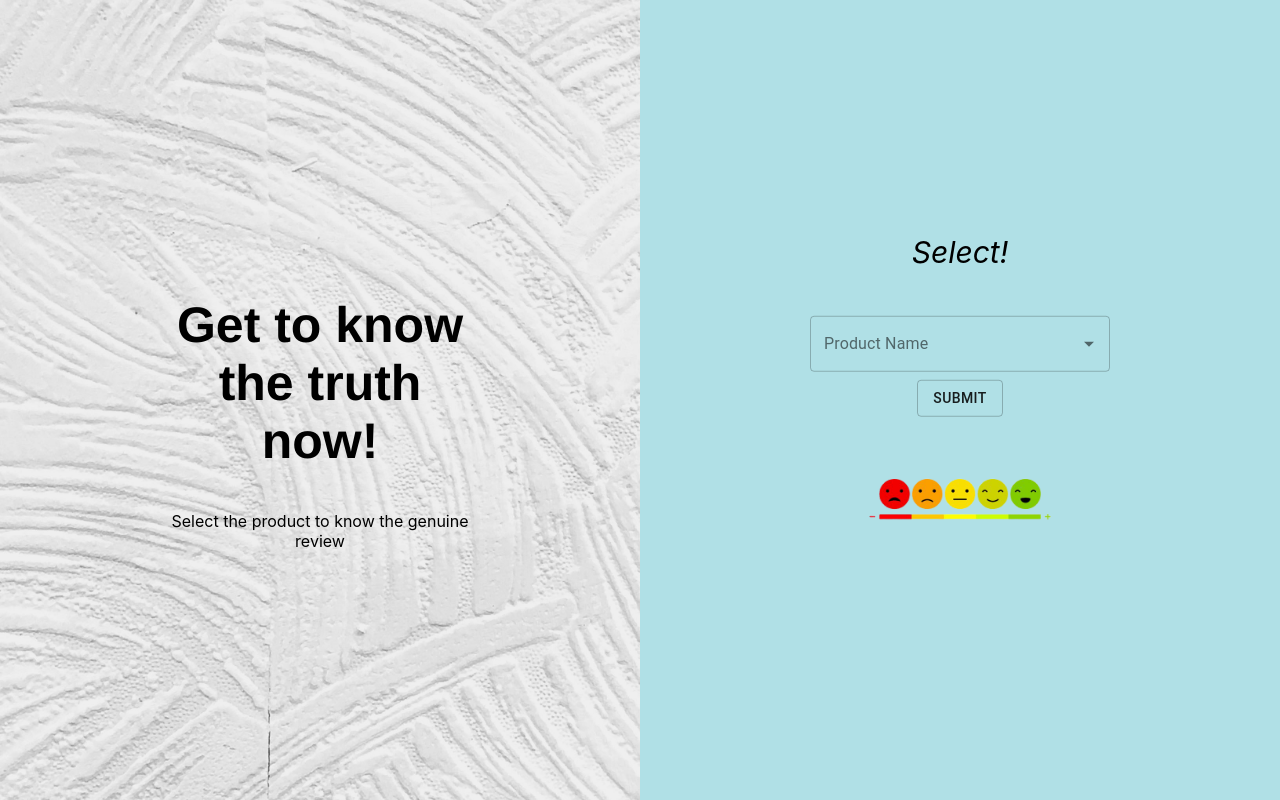
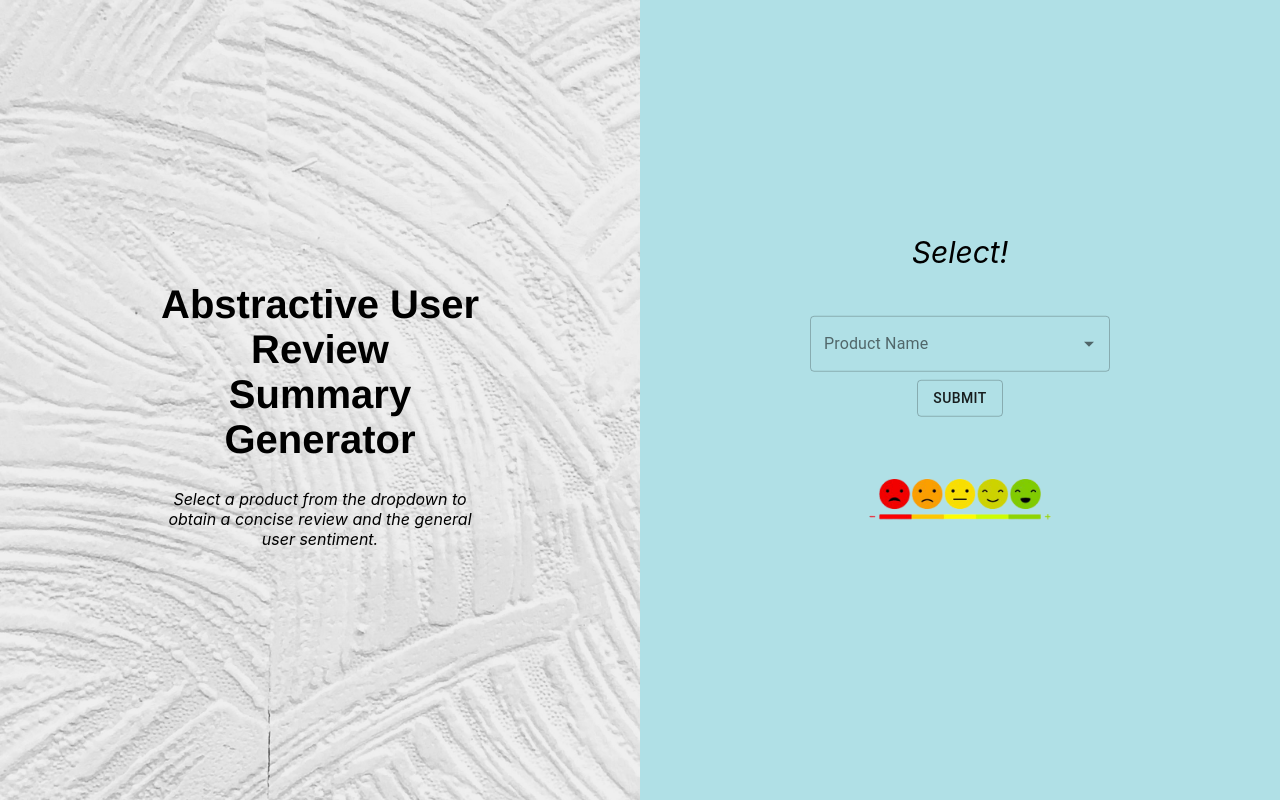
Before and after one commit to Bhairavi-shah/AbstractiveUserReviewConsolidation, a React (Create React App) app in the folder WebApp/my-app/: page / in a window 1280 px wide. Built offline with nearby package versions, Linux system fonts and the light colour scheme.

Commit message:
ui edits

```diff
--- a/WebApp/my-app/public/index.html
+++ b/WebApp/my-app/public/index.html
@@ -35,8 +35,9 @@
     <div class="split left">
       <div class="centered">
 
-      <h2 id="headings">Get to know the truth now!</h2>
-        <p id="paras"> Select the product to know the genuine review</p>
+      <h1 id="headings">Abstractive User Review Summary Generator</h1>
+
+        <p id="paras"><i> Select a product from the dropdown to obtain a concise review and the general user sentiment.</i></p>
       </div>
     </div>
 
--- a/WebApp/my-app/src/App.js
+++ b/WebApp/my-app/src/App.js
@@ -36,14 +36,15 @@ class App extends Component {
       body: JSON.stringify({ 'product_id': productId }),
     })
     let data = await response.json();
+    console.log(data.summaries);
     let Name="lets see";
-    data = {summ:["great taste but not the best."," good but not great.", "great tasting snack.", "great taste and price.", "great tasting and easy to make." ,"great tasting and healthy." ,"great taste and texture." ,"great tasting and convenient.", "great product but not the same as price.", "great gluten free snack. "],
-            rating:3.4,
-            price:"$2.3",
-            sentiment:0};
-    this.setState({summary:data.summ, name: Name, loading: false, asin:productId, price:data.price, rating:data.rating, sentiment:data.sentiment, picture:image});
+    // data = {summ:{0:["great taste but not the best."," good but not great.", "great tasting snack.", "great taste and price.", "great tasting and easy to make." ,"great tasting and healthy." ,"great taste and texture." ,"great tasting and convenient.", "great product but not the same as price.", "great gluten free snack. "]},
+    //         rating:3.4,
+    //         "price":{"0":"$2.3"},
+    //         sentiment:0};
+    this.setState({summary:data.summaries[0], name: Name, loading: false, asin:productId, price:data.price[0], rating:data.avg_rating[0], sentiment:data.sentiment[0], picture:image});
 //console.log(await response.json())
-console.log("the summary text is", data);
+//console.log("the summary text is", data);
 for(var i=0;i<productDetails.length;i++){
   if(productDetails[i].asin==productId){
     this.state.name=productDetails[i].productName;
--- a/WebApp/my-app/src/index.css
+++ b/WebApp/my-app/src/index.css
@@ -75,6 +75,7 @@ code {
   width: 200px;
   height: 200px;
   padding-top: 40%;
+  margin-left:20px;
 
 }
 
@@ -107,6 +108,12 @@ display: inline-block;
 
   display: inline-block;
 }
+
+.swal-modal {
+  background-color: white;
+  width:600px;
+
+}
 .swal{
   height: 1000px !important;
   width:1000px !important;
@@ -128,7 +135,7 @@ display: inline-block;
 
 #headings{
   font-family: 'Franklin Gothic Medium', 'Arial Narrow', Arial, sans-serif;
-  font-size: 50px;
+  font-size: 40px;
 }
 
 #select{
```
